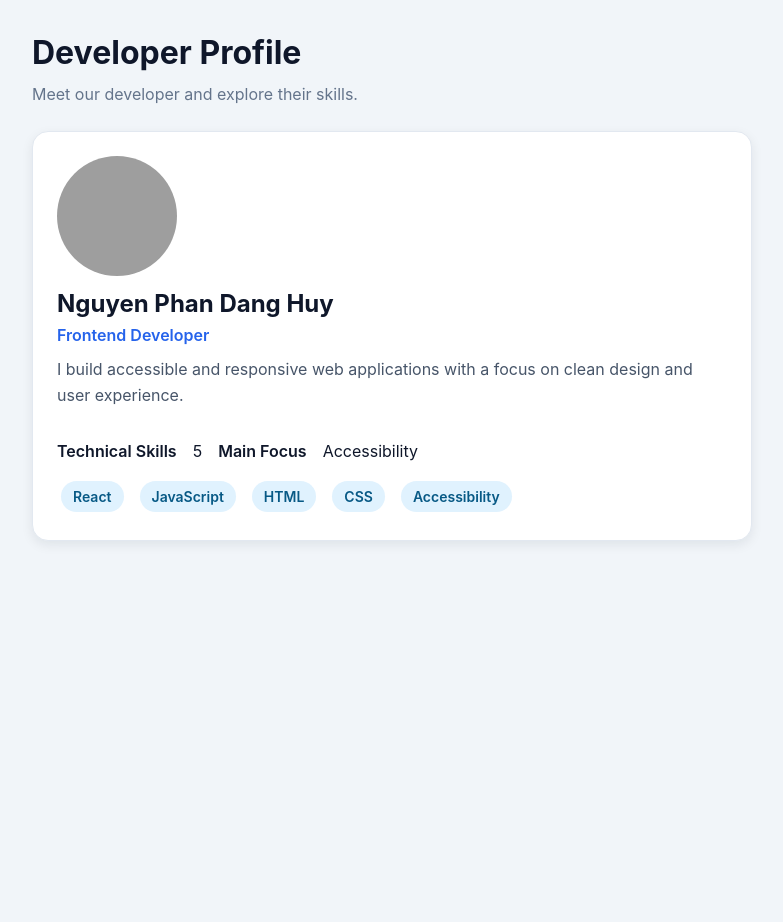
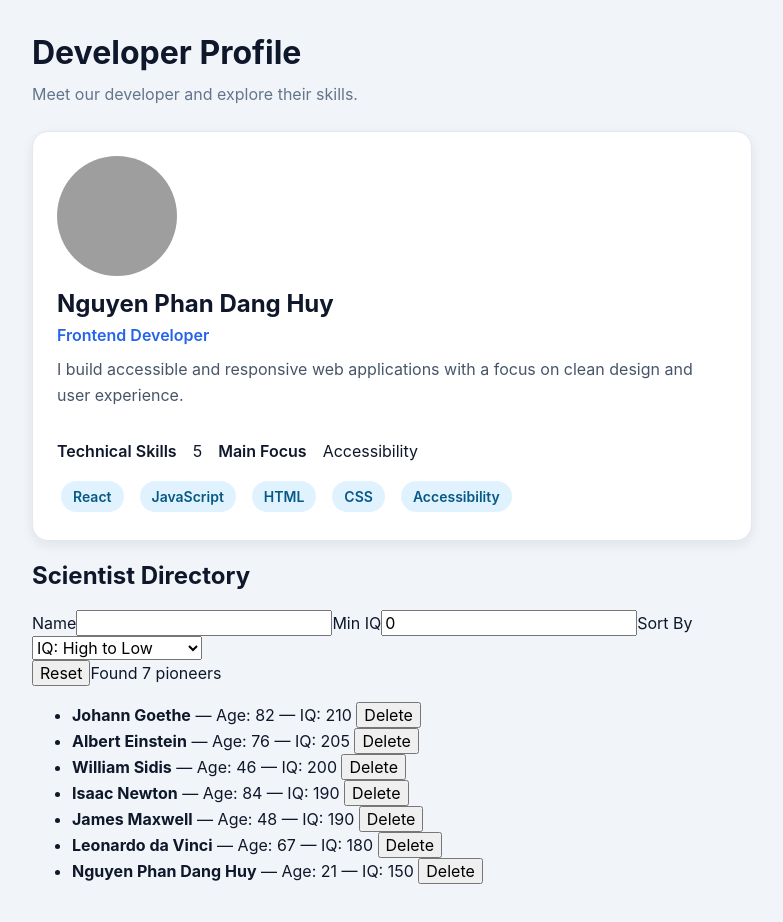
Before and after one commit to nguyenphandanghuy/Exercise_Lab3, a React (Vite) app: page / in a window 1280 px wide. Shown: the top 922 px of the page, without its empty margins (232-1015 px from the left). Before the commit the page ends 800 px from the top, so only its background shows below. Built offline with nearby package versions, Linux system fonts and the light colour scheme; grey boxes are pictures that could not be loaded.

Commit message:
feat(ex2): add delete/reset and live status

```diff
--- a/src/App.jsx
+++ b/src/App.jsx
@@ -1,4 +1,4 @@
-
+import ScientistDirectory from "./components/ScientistDirectory";
 import DeveloperCard from "./components/DeveloperCard";
 import "./App.css";
 
@@ -24,6 +24,7 @@ function App() {
       </header>
 
       <DeveloperCard developer={developer} />
+      <ScientistDirectory />
     </main>
   );
 }
--- /dev/null
+++ b/src/components/ScientistDirectory.jsx
@@ -0,0 +1,121 @@
+
+import { useId, useState } from "react";
+import { SMART_PEOPLE } from "../data/smartPeople";
+
+export default function ScientistDirectory({
+  initialData = SMART_PEOPLE,
+}) {
+  const id = useId();
+
+  const [people, setPeople] = useState(initialData);
+  const [query, setQuery] = useState("");
+  const [minIq, setMinIq] = useState(0);
+  const [sortBy, setSortBy] = useState("iq-desc");
+
+  const visiblePeople = people
+    .filter((person) =>
+      person.name
+        .toLowerCase()
+        .includes(query.trim().toLowerCase())
+        && person.iq >= minIq
+    )
+    .toSorted((a, b) => {
+      if (sortBy === "iq-desc") {
+        return b.iq - a.iq;
+      }
+
+      if (sortBy === "iq-asc") {
+        return a.iq - b.iq;
+      }
+
+      if (sortBy === "age-asc") {
+        return a.age - b.age;
+      }
+
+      return b.age - a.age;
+    });
+
+  function handleDelete(personId) {
+    setPeople((currentPeople) =>
+      currentPeople.filter((person) => person.id !== personId)
+    );
+  }
+
+  function handleReset() {
+    setPeople([...initialData]);
+    setQuery("");
+    setMinIq(0);
+    setSortBy("iq-desc");
+  }
+
+  return (
+    <section aria-label="Scientist Directory">
+      <h2>Scientist Directory</h2>
+
+      <form role="search" onSubmit={(event) => event.preventDefault()}>
+        <label htmlFor={`${id}-search`}>Name</label>
+        <input
+          id={`${id}-search`}
+          type="search"
+          value={query}
+          onChange={(event) => setQuery(event.target.value)}
+        />
+
+        <label htmlFor={`${id}-min-iq`}>Min IQ</label>
+        <input
+          id={`${id}-min-iq`}
+          type="number"
+          min="0"
+          value={minIq}
+          onChange={(event) =>
+            setMinIq(
+              event.target.value === ""
+                ? 0
+                : event.target.valueAsNumber
+            )
+          }
+        />
+
+        <label htmlFor={`${id}-sort`}>Sort By</label>
+        <select
+          id={`${id}-sort`}
+          value={sortBy}
+          onChange={(event) => setSortBy(event.target.value)}
+        >
+          <option value="iq-desc">IQ: High to Low</option>
+          <option value="iq-asc">IQ: Low to High</option>
+          <option value="age-asc">Age: Youngest First</option>
+          <option value="age-desc">Age: Oldest First</option>
+        </select>
+      </form>
+
+      <button type="button" onClick={handleReset}>
+        Reset
+      </button>
+
+      <output role="status" aria-live="polite">
+        Found {visiblePeople.length} pioneers
+      </output>
+
+      <ul>
+        {visiblePeople.map((person) => (
+          <li key={person.id}>
+            <strong>{person.name}</strong>
+            {" — "}
+            Age: {person.age}
+            {" — "}
+            IQ: {person.iq}
+            {" "}
+            <button
+              type="button"
+              aria-label={`Delete ${person.name}`}
+              onClick={() => handleDelete(person.id)}
+            >
+              Delete
+            </button>
+          </li>
+        ))}
+      </ul>
+    </section>
+  );
+}
--- a/src/data/smartPeople.js
+++ b/src/data/smartPeople.js
@@ -6,4 +6,5 @@ export const SMART_PEOPLE = [
   { id: "sp-4", name: "Isaac Newton", age: 84, iq: 190 },
   { id: "sp-5", name: "James Maxwell", age: 48, iq: 190 },
   { id: "sp-6", name: "William Sidis", age: 46, iq: 200 },
+  { id: "sp-7", name: "Nguyen Phan Dang Huy", age: 21, iq: 150,},
 ];
```
